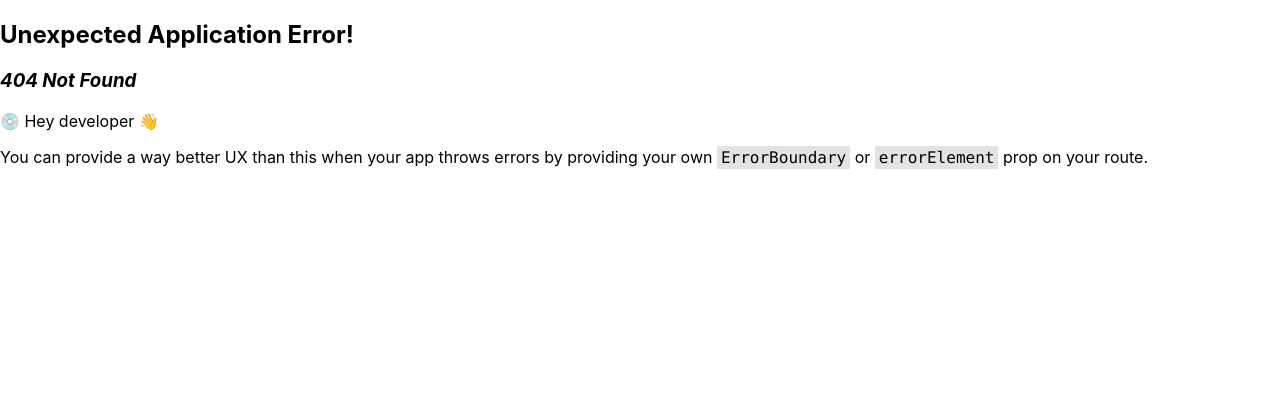
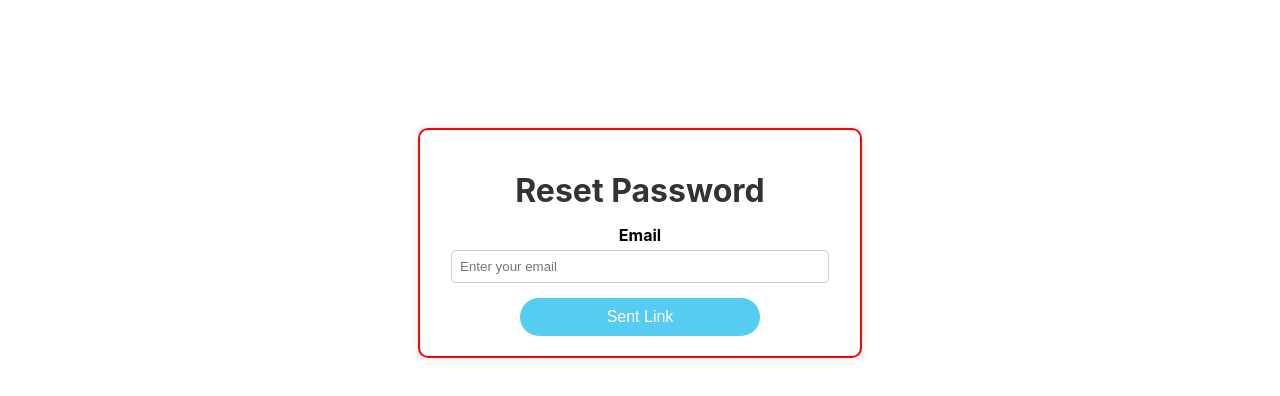
Before and after one commit to Sahil3M3/Expense-Tracker-Full-Stack, a React (Create React App) app in the folder Frontend/: page /resetpassword in a window 1280 px wide. Before the commit this address had no page. Shown: the top 396 px of the page. Built offline with nearby package versions, Linux system fonts and the light colour scheme.

Commit message:
Reset Password Added

```diff
--- a/Frontend/src/App.js
+++ b/Frontend/src/App.js
@@ -1,6 +1,7 @@
 import './App.css';
 import ExpenseTracker from './components/ExpenseTracker';
 import LoginForm from './components/LoginForm';
+import ResetPassword from './components/ResetPassword';
 import SignupForm from './components/SignupForm';
 import {createBrowserRouter, RouterProvider} from "react-router-dom";
 
@@ -8,7 +9,9 @@ function App() {
   const router=createBrowserRouter([
     {path:"/signup",element:<SignupForm/>},
     {path:"/login",element:<LoginForm/>},
-    {path:"/expenseTracker",element:<ExpenseTracker/>}
+    {path:"/expenseTracker",element:<ExpenseTracker/>},
+    {path:"/resetpassword",element:<ResetPassword/>},
+    {path:"*",element:<LoginForm/>}
 
   ])
   return (
--- a/Frontend/src/components/LoginForm.jsx
+++ b/Frontend/src/components/LoginForm.jsx
@@ -72,6 +72,9 @@ console.log(data.idToken);
 
 
                 <button type='submit'>Login</button>
+                <hr></hr>
+                <button type='button' onClick={()=>navigate("/resetpassword")}>Forget Password</button>
+
             </form>
         </div>
     );
--- /dev/null
+++ b/Frontend/src/components/ResetPassword.jsx
@@ -0,0 +1,63 @@
+import React, { useState } from 'react'
+import "./SignupForm.css";
+import { useNavigate } from 'react-router-dom';
+
+
+const ResetPassword = () => {
+    let [email,setEmail]=useState("");
+    let [isLoader,setIsLoader]=useState(false);
+const navigate=useNavigate();
+    const handleSubmit=async (event)=>{
+        setIsLoader(true);
+event.preventDefault();
+
+try {
+    let url="https://identitytoolkit.googleapis.com/v1/accounts:sendOobCode?key=AIzaSyCsEamOrnVTzcU5nxbwa3RyWQAzI2_yHmQ"
+    const response = await fetch(url, {
+      method: "POST",
+      body: JSON.stringify({
+       requestType:"PASSWORD_RESET",
+       email:email
+          }),
+      headers: {
+        "Content-Type": "application/json",
+      }
+    });
+
+    if (!response.ok) {
+      throw new Error("Failed to update profile.");
+    }
+ setIsLoader(false);
+alert("If email is valid and register with us ,You will receive a link to reset the password");
+setTimeout(()=>{
+navigate("/login")
+
+},800)
+  } catch (error) {
+    alert( error.message);
+  }
+
+
+    }
+
+  return (
+    <div className="maindiv">
+    <h1>Reset Password</h1>
+    <form onSubmit={handleSubmit}>
+        <label htmlFor='email'>Email</label>
+        <input
+            type='email'
+            id="email"
+            value={email}
+            onChange={event=>setEmail(event.target.value)}
+            placeholder='Enter your email'
+            required
+        />
+        <button type='submit'>Sent Link</button>
+{isLoader && <p>Loading...</p>}
+    </form>
+</div>
+  )
+}
+
+export default ResetPassword
```
